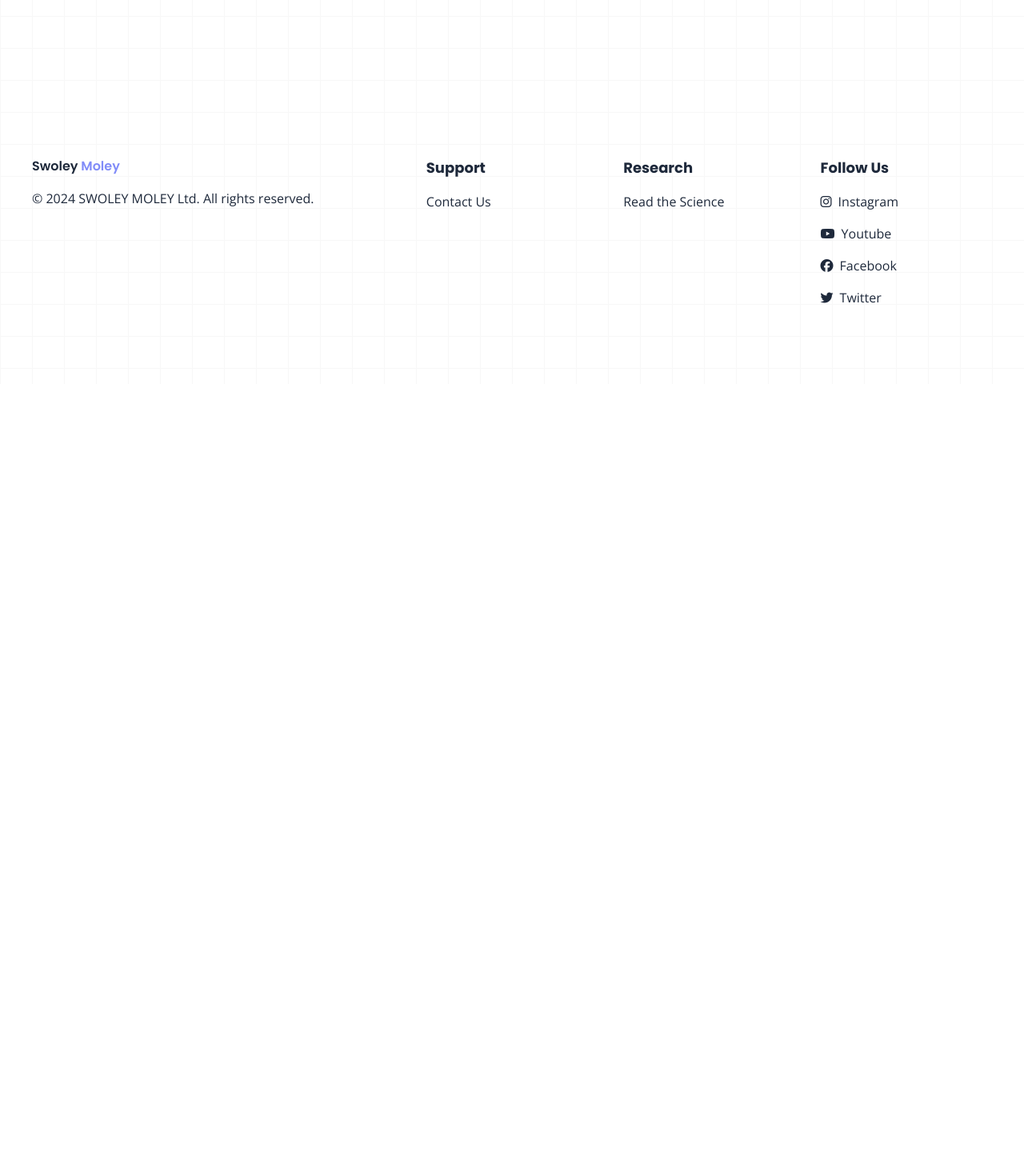
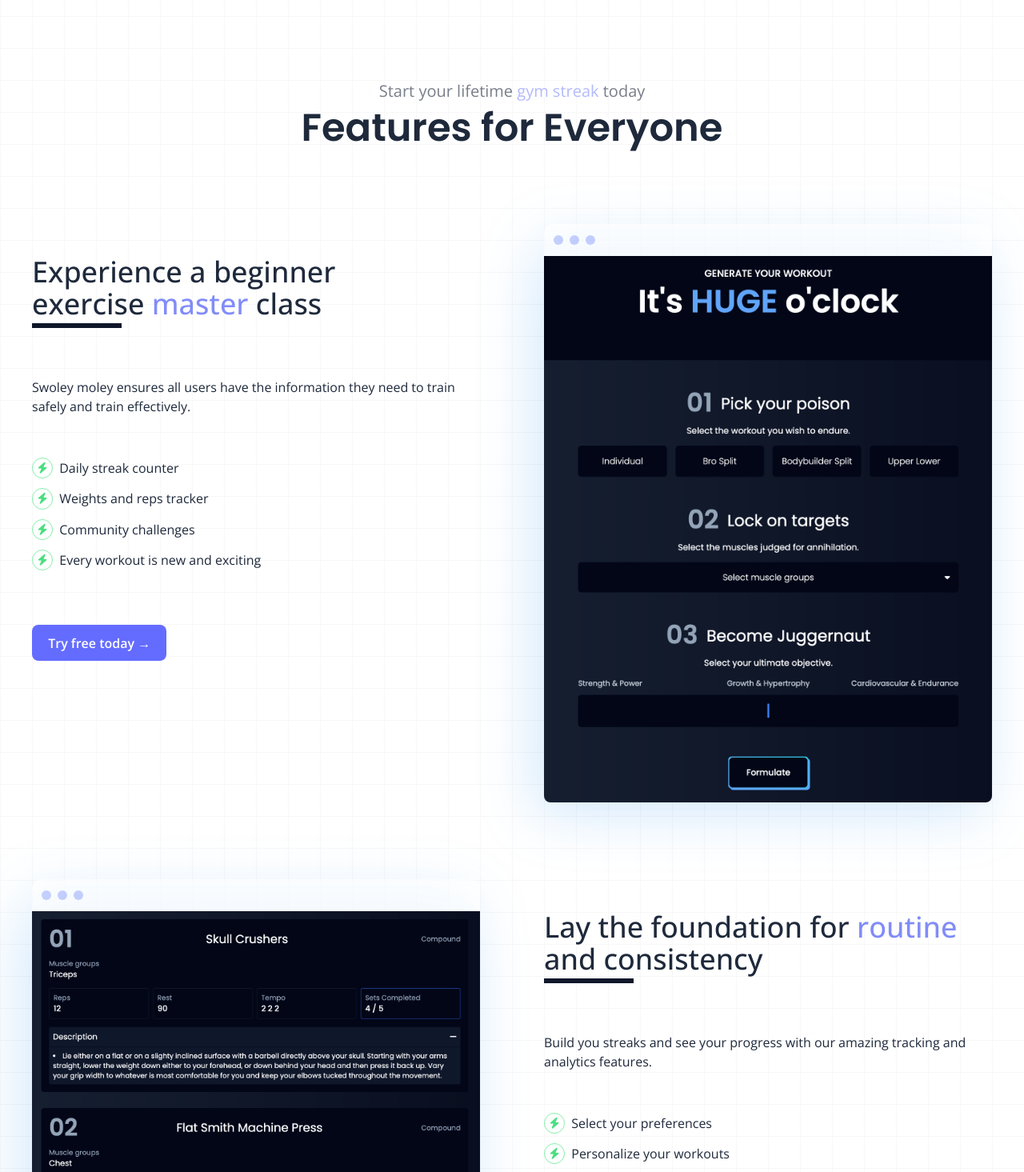
Before and after one commit to Jatesh-Parikh/gym-app-landing-page-sveltekit, a SvelteKit app: page / in a window 1280 px wide. Shown: the part 700-2165 px from the top of the page at 80% size. Before the commit the page ends 1180 px from the top, so only its background shows below. Built offline with nearby package versions, Linux system fonts and the light colour scheme.

Commit message:
product section done

```diff
--- a/src/components/Product.svelte
+++ b/src/components/Product.svelte
@@ -0,0 +1,65 @@
+<script>
+    import ProductCard from "./ProductCard.svelte";
+    import SectionWrapper from "./SectionWrapper.svelte";
+    let productFeatures = [
+        {
+            featureList: [
+                "Daily streak counter",
+                "Weights and reps tracker",
+                "Community challenges",
+                "Every workout is new and exciting",
+            ],
+            description:
+                "Swoley moley ensures all users have the information they need to train safely and train effectively.",
+            imgUrl: "assets/selection.png",
+        },
+        {
+            featureList: [
+                "Select your preferences",
+                "Personalize your workouts",
+                "Customize your training",
+                "Guarantees progress on all core exercises",
+            ],
+            description:
+                "Build you streaks and see your progress with our amazing tracking and analytics features.",
+            imgUrl: "assets/training.png",
+        },
+        {
+            featureList: [
+                "Eliminating guesswork",
+                "Save time",
+                "Achieve the performance you seek",
+                "Builds functional strength",
+            ],
+            description:
+                "Enter as much information about yourself as you desire to ensure all workouts are personalized to your every need.",
+            imgUrl: "assets/goal.png",
+        },
+    ];
+</script>
+
+<SectionWrapper id="product">
+    <div class="flex flex-col gap-10 sm:gap-16 md:gap-24 flex-1 items-center justify-center pb-10 md:pb-14">
+        <div class="flex flex-col gap-2">
+            <p class="opacity-60 text-base sm:text-lg md:text-xl text-center">
+                Start your lifetime <span class="text-indigo-400">gym streak</span> today
+            </p>
+            <h3 class="text-3xl sm:text-4xl md:text-5xl max-w-[1000px] mx-auto w-full font-semibold text-center">
+                Features for Everyone
+            </h3>
+        </div>
+
+        {#each productFeatures as productFeature, index}
+            <ProductCard {productFeature} {index}>
+                {#if index === 0}
+                    Experience a beginner exercise <span class="text-indigo-400 font-medium">master</span> class
+                {:else if index === 1}
+                    Lay the foundation for <span class="text-indigo-400 font-medium">routine</span> and consistency
+                {:else}
+                Workouts specific to your <span class="text-indigo-400 font-medium">environment </span>and
+                        <span class="text-indigo-400 font-medium">expertise</span>
+                {/if}
+            </ProductCard>
+        {/each}
+    </div>
+</SectionWrapper>
--- a/src/components/ProductCard.svelte
+++ b/src/components/ProductCard.svelte
@@ -0,0 +1,39 @@
+<script>
+    export let index;
+    export let productFeature;
+</script>
+
+<div class="grid grid-cols-1 md:grid-cols-2 gap-10 md:gap-14 lg:gap-20 relative text-base max-w-[1200px] mx-auto">
+    <div class={"flex flex-col gap-8 md:gap-10 pt-8 md:pt-10" + (index % 2 === 1 ? " md:order-2" : "")}>
+        <h4 class="text-2xl sm:text-3xl md:text-4xl max-w-[1000px] w-full font-medium relative pr-10 after:absolute after:top-full after:left-0 after:w-1/5 after:h-1.5 after:mt-1 after:bg-slate-900">
+            <slot />
+        </h4>
+        <p class="mt-4 md:mt-8">{productFeature.description}</p>
+        <div class="flex flex-col gap-3 my-3">
+            {#each productFeature.featureList as listItem}
+                <div class="flex gap-2 items-center">
+                    <div class="grid place-items-center px-1.5 text-xs sm:text-sm aspect-square rounded-full border-[1.5px] bg-white border-solid border-green-300">
+                        <i class="fa-solid fa-bolt text-green-400"></i>
+                    </div>
+                    <p>{listItem}</p>
+                </div>
+            {/each}
+        </div>
+        <div class="flex items-center mt-4">
+            <button class="specialBtnDark mr-auto font-semibold">
+                <p>Try free today &rarr;</p>
+            </button>
+        </div>
+    </div>
+
+    <div class="flex flex-col dropShadow overflow-hidden rounded-b-lg">
+        <div class="rounded-t-xl h-8 sm:h-10 bg-white opacity-60 px-3 flex items-center gap-2">
+            {#each [1, 2, 3] as i}
+                <div class="rounded-full aspect-square w-2.5 sm:w-3 bg-indigo-300"></div>
+            {/each}
+        </div>
+        <div class="flex flex-col bg-white gap-4 flex-1">
+            <img src={productFeature.imgUrl} alt="product">
+        </div>
+    </div>
+</div>
--- a/src/routes/+page.svelte
+++ b/src/routes/+page.svelte
@@ -1,9 +1,11 @@
 <script>
 
   import Hero from "../components/Hero.svelte";
+  import Product from "../components/Product.svelte";
 
 </script>
 
 <main class="flex flex-col">
     <Hero />
+    <Product />
 </main>
```
